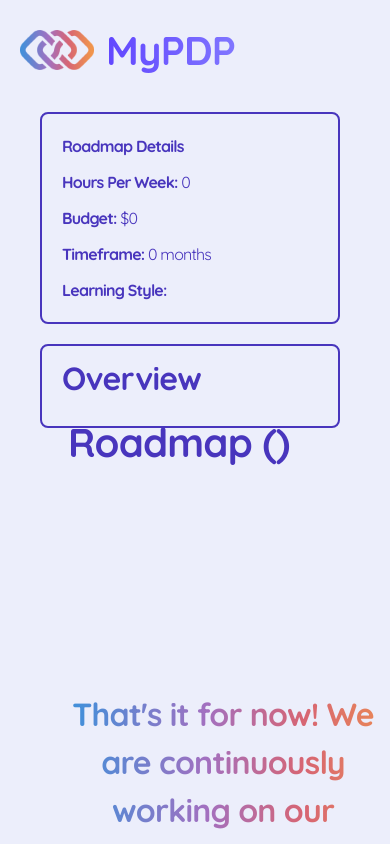
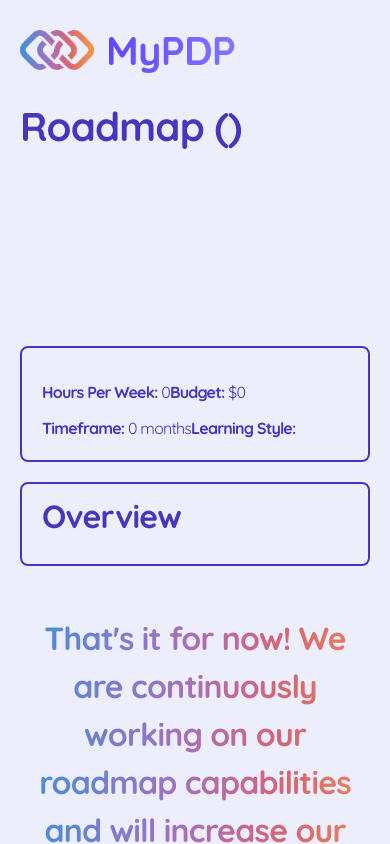
Before and after one commit to britzky/career-coach, a React (Vite) app in the folder frontend/career-coach/: page /roadmap in a window 390 px wide. Shown: the top 844 px of the page. Built offline with nearby package versions, Linux system fonts and the light colour scheme.

Commit message:
moved overview and roadmap details below the summary on roadmap page on mobile devices

```diff
--- a/frontend/career-coach/src/pages/Roadmap/Overview.tsx
+++ b/frontend/career-coach/src/pages/Roadmap/Overview.tsx
@@ -15,13 +15,13 @@ export const Overview = () => {
       }
 
   return (
-    <div className="border-2 border-purpleText py-2 pr-24 pl-5 rounded-lg max-w-[300px]">
+    <div className="border-2 border-purpleText py-2 pr-24 pl-5 rounded-lg lg:max-w-[300px]">
       <p className="text-base font-bold mb-4 text-purpleText">Overview</p>
-      <div className="space-y-4">
+      <div className="flex lg:flex-col lg:block">
         {roadmap?.roadmap.map((item, i) => (
           <div key={i} className="flex items-center">
             <span className="text-xs flex-1 font-medium">{item.month}</span>
-            <div className="relative flex items-center">
+            <div className="relative flex flex-col lg:flex-row items-center">
               {i <= (selectedMonth ?? -1) ? (
                 <div onClick={() => handleCircleClick(i)} className="w-6 h-6 bg-purple border-2 border-purpleText rounded-full flex items-center justify-center text-white z-10 cursor-pointer">
                   <Checkmark />
@@ -30,7 +30,7 @@ export const Overview = () => {
                 <div onClick={() => handleCircleClick(i)} className="w-6 h-6 bg-buttonWhite border-2 border-purpleText rounded-full flex items-center justify-center text-white z-10 cursor-pointer"></div>
                 )}
               {i < roadmap?.roadmap.length - 1 && (
-                <div className={`absolute w-1 h-6 top-full left-1/2 transform -translate-x-1/2 ${i <= (selectedMonth ?? -1) ? 'bg-purpleText': 'bg-line'}`}></div>
+                <div className={`absolute  h-1 lg:w-1 lg:h-6 top-1/2 lg:top-full left-1/2 transform -translate-y-1/2 lg:-translate-x-1/2 ${i <= (selectedMonth ?? -1) ? 'bg-purpleText': 'bg-line'}`}></div>
               )}
             </div>
           </div>
--- a/frontend/career-coach/src/pages/Roadmap/Roadmap.tsx
+++ b/frontend/career-coach/src/pages/Roadmap/Roadmap.tsx
@@ -8,14 +8,20 @@ export const Roadmap = () => {
   return (
     <div className="flex flex-col min-h-screen">
       <div className="flex-grow">
-        <div className="flex flex-col md:flex-row mx-10">
-          <div className="flex flex-col md:flex-row mt-28">
-            <div className="flex flex-col gap-5 md:flex-1 max-w-[300px]">
-              <RoadmapDetails />
-              <Overview />
+        <div className="flex flex-col mx-5 lg:mx-10">
+          <div className="flex mt-28">
+            <div className="hidden lg:block">
+              <div className="flex flex-col gap-5 lg:flex-1 w-full lg:max-w-[300px]">
+                <RoadmapDetails />
+                <Overview />
+              </div>
             </div>
-            <div className="flex flex-col items-center flex-1 ml-7 mb-28 w-full">
+            <div className="flex flex-col items-center flex-1 mx-0 lg:ml-7 mb-28 w-full">
               <Summary />
+              <div className="lg:hidden space-y-5 mb-5">
+                <RoadmapDetails />
+                <Overview />
+              </div>
               <CourseAccordion />
               <BlurredContent />
             </div>
--- a/frontend/career-coach/src/pages/Roadmap/RoadmapDetails.tsx
+++ b/frontend/career-coach/src/pages/Roadmap/RoadmapDetails.tsx
@@ -4,12 +4,14 @@ export const RoadmapDetails = () => {
     const { careerDetails, months } = useCareerDetails();
 
   return (
-    <div className="border-2 border-purpleText p-5 text-purpleText rounded-lg space-y-3 max-w-[300px]">
+    <div className="flex flex-wrap lg:block border-2 border-purpleText p-5 text-purpleText rounded-lg space-y-3 w-full lg:max-w-[300px]">
+      <div className="hidden lg:block">
         <h1 className="font-bold">Roadmap Details</h1>
-        <p className="font-bold">Hours Per Week: <span className="font-normal">{careerDetails.hours_dedicated_to_learning}</span></p>
-        <p className="font-bold">Budget: <span className="font-normal">${careerDetails.budget}</span></p>
-        <p className="font-bold">Timeframe: <span className="font-normal">{months} months</span></p>
-        <p className="font-bold">Learning Style: <span className="font-normal">{careerDetails.preferred_learning_style}</span></p>
+      </div>
+      <p className="font-bold">Hours Per Week: <span className="font-normal">{careerDetails.hours_dedicated_to_learning}</span></p>
+      <p className="font-bold">Budget: <span className="font-normal">${careerDetails.budget}</span></p>
+      <p className="font-bold">Timeframe: <span className="font-normal">{months} months</span></p>
+      <p className="font-bold">Learning Style: <span className="font-normal">{careerDetails.preferred_learning_style}</span></p>
     </div>
   )
 }
```
